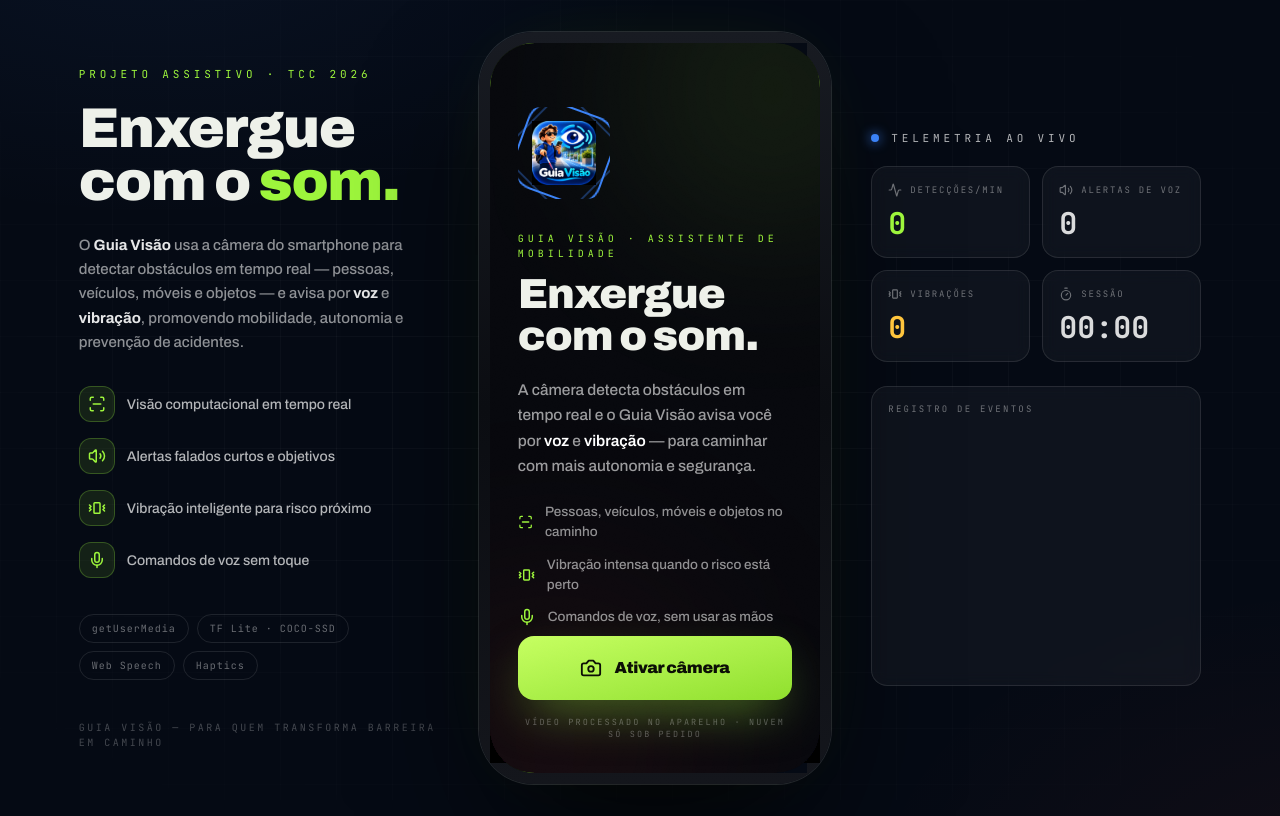
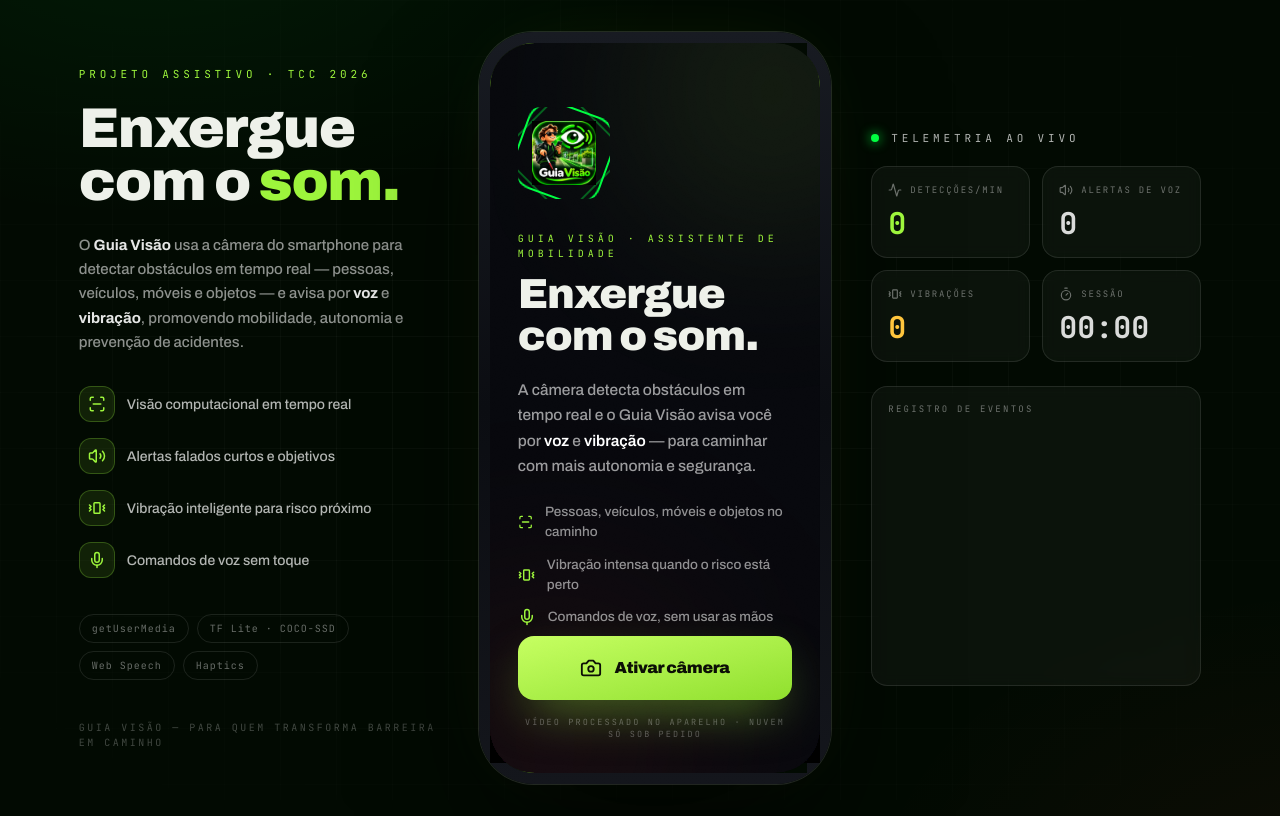
Before and after one commit to pdscience/guia-visao, a Vue app: page / in a window 1280 px wide. Built offline with nearby package versions, Linux system fonts and the light colour scheme.

Commit message:
feat: paleta matrix green conforme nova logo

```diff
--- a/src/styles/main.css
+++ b/src/styles/main.css
@@ -1,12 +1,12 @@
 @import "tailwindcss";
 
 :root{
-    --safe:#3B82F6;
+    --safe:#00FF41;
     --warn:#FFC53D;
     --danger:#FF4E3E;
     --risk:#9DF53C;
     --ink:#eef1ea;
-    --bg:#050a14;
+    --bg:#020a02;
   }
   html,body{height:100%;background:var(--bg);}
   body{font-family:'Archivo',system-ui,sans-serif;color:var(--ink);-webkit-tap-highlight-color:transparent;overflow-x:hidden;}
@@ -20,7 +20,7 @@
   /* ---- stage ambience ---- */
   #stage{
     background:
-      radial-gradient(900px 500px at 12% -10%, rgba(59,130,246,.07), transparent 60%),
+      radial-gradient(900px 500px at 12% -10%, rgba(0,255,65,.07), transparent 60%),
       radial-gradient(800px 520px at 105% 110%, rgba(255,78,62,.05), transparent 60%),
       var(--bg);
   }
@@ -48,7 +48,7 @@
 
   .scanbeam{
     position:absolute;left:0;right:0;height:120px;top:-140px;z-index:15;pointer-events:none;opacity:0;
-    background:linear-gradient(180deg,transparent,rgba(59,130,246,.10) 55%,rgba(59,130,246,.30));
+    background:linear-gradient(180deg,transparent,rgba(0,255,65,.10) 55%,rgba(0,255,65,.30));
     filter:blur(1px);
   }
   .running .scanbeam{opacity:1;animation:beam 3.2s cubic-bezier(.45,0,.35,1) infinite;}
@@ -68,18 +68,18 @@
     color:#cfd5cc;transition:transform .15s ease,background .3s,border-color .3s,color .3s;
   }
   .ctl-secondary:active{transform:scale(.92);}
-  .ctl-secondary.on{background:var(--safe);color:#0a0d05;border-color:transparent;box-shadow:0 0 34px -6px rgba(59,130,246,.7);}
-  #btnVoice.listening{background:#f4ffe0;color:#0a0d05;border-color:var(--safe);box-shadow:0 0 0 0 rgba(59,130,246,.5);animation:breath 1.6s ease-out infinite;}
-  @keyframes breath{0%{box-shadow:0 0 0 0 rgba(59,130,246,.45)}100%{box-shadow:0 0 0 22px rgba(59,130,246,0)}}
+  .ctl-secondary.on{background:var(--safe);color:#0a0d05;border-color:transparent;box-shadow:0 0 34px -6px rgba(0,255,65,.7);}
+  #btnVoice.listening{background:#f4ffe0;color:#0a0d05;border-color:var(--safe);box-shadow:0 0 0 0 rgba(0,255,65,.5);animation:breath 1.6s ease-out infinite;}
+  @keyframes breath{0%{box-shadow:0 0 0 0 rgba(0,255,65,.45)}100%{box-shadow:0 0 0 22px rgba(0,255,65,0)}}
 
   #btnMain{
     width:96px;height:96px;border-radius:9999px;flex:none;position:relative;
     display:grid;place-items:center;color:#0b0e05;
     background:linear-gradient(160deg,#cbff6b,#8fe02c);transition:transform .15s ease;
-    box-shadow:0 18px 50px -12px rgba(59,130,246,.55),inset 0 2px 0 rgba(255,255,255,.5);
+    box-shadow:0 18px 50px -12px rgba(0,255,65,.55),inset 0 2px 0 rgba(255,255,255,.5);
   }
   #btnMain:active{transform:scale(.94);}
-  #btnMain::after{content:"";position:absolute;inset:-9px;border-radius:9999px;border:2px dashed rgba(59,130,246,.4);animation:spin 14s linear infinite;}
+  #btnMain::after{content:"";position:absolute;inset:-9px;border-radius:9999px;border:2px dashed rgba(0,255,65,.4);animation:spin 14s linear infinite;}
   @keyframes spin{to{transform:rotate(360deg)}}
   #btnMain.stop{background:linear-gradient(160deg,#ff7a5c,#f03c22);color:#1c0805;box-shadow:0 18px 50px -12px rgba(255,78,62,.55),inset 0 2px 0 rgba(255,255,255,.4);}
   #btnMain.stop::after{border-color:rgba(255,78,62,.5);animation-duration:4s;}
@@ -155,7 +155,7 @@
   .led{width:8px;height:8px;border-radius:99px;background:var(--safe);box-shadow:0 0 12px var(--safe);animation:blink 1.6s infinite;}
 
   /* ---- high contrast mode ---- */
-  body.hc{--safe:#60A5FA;--warn:#FFB800;--danger:#FF3B3B;--ink:#ffffff;}
+  body.hc{--safe:#39FF14;--warn:#FFB800;--danger:#FF3B3B;--ink:#ffffff;}
   body.hc #app{background:#000 !important;}
   body.hc .fade-top{background:linear-gradient(180deg,rgba(0,0,0,.95),transparent);}
   body.hc .fade-bottom{background:linear-gradient(0deg,#000 25%,transparent);}
```
Also changed, not shown: public/assets/logoguiavisao.png.
